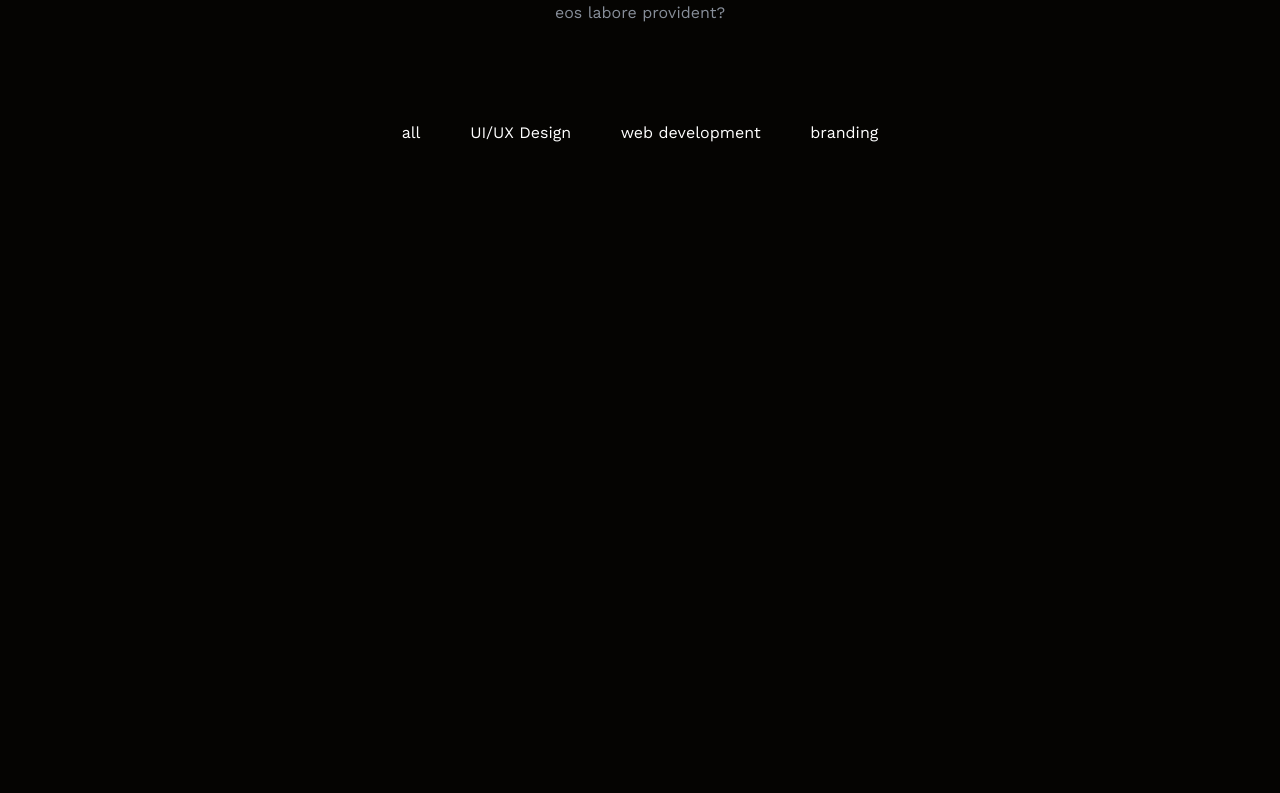
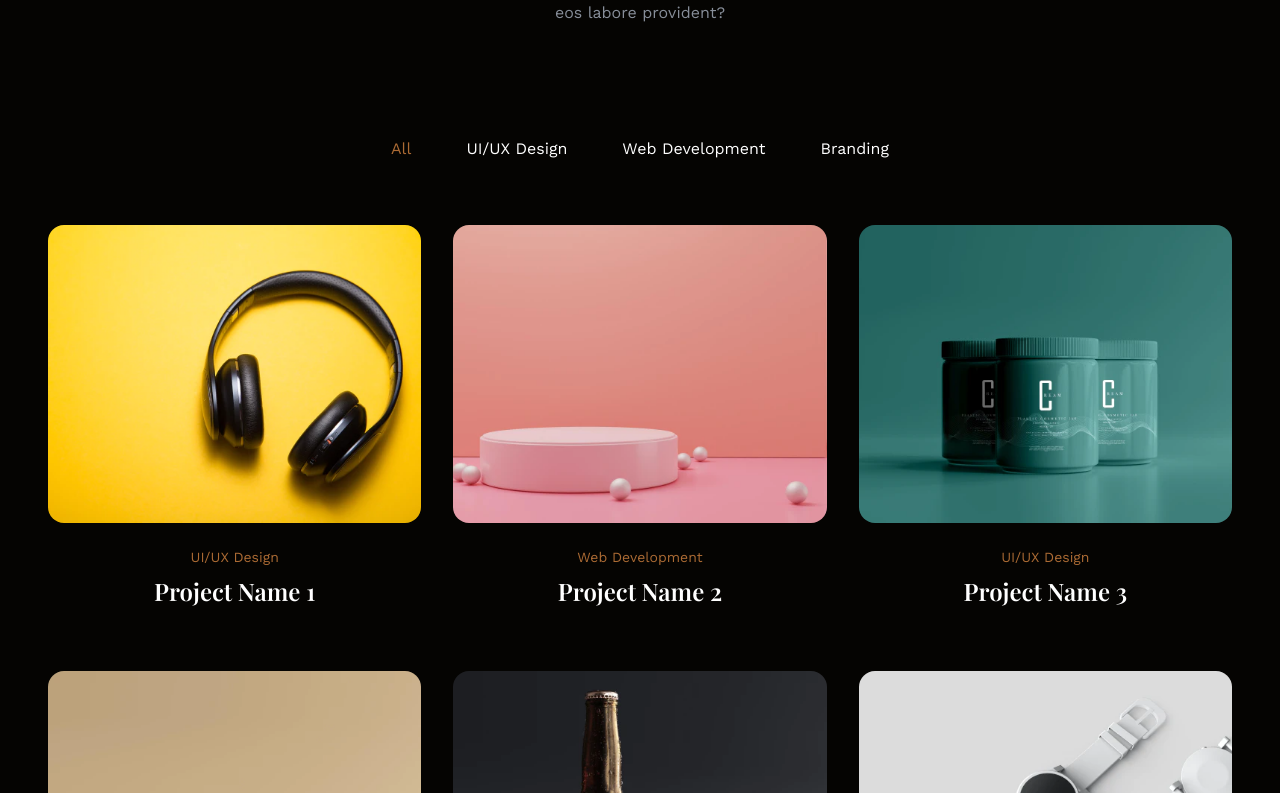
Before and after one commit to stanclarke-jr/portfolio-website, a React (Create React App) app: page / in a window 1280 px wide. Shown: the part 1887-2680 px from the top of the page. Built offline with nearby package versions, Linux system fonts and the light colour scheme; a web font is replaced by a local one.

Commit message:
feat: Portfolio/Projects section done

```diff
--- a/src/components/Project.js
+++ b/src/components/Project.js
@@ -1,5 +1,13 @@
-const Project = () => {
-  return <div>Project</div>;
+const Project = ({ item }) => {
+  return (
+    <div key={item.id} className="flex flex-col items-center text-center">
+      <div className="mb-6">
+        <img className="rounded-2xl" src={item.image} alt={item.name} />
+      </div>
+      <p className="capitalize text-accent text-sm mb-2">{item.category}</p>
+      <h3 className="text-2xl font-semibold capitalize mb-8">{item.name}</h3>
+    </div>
+  );
 };
 
 export default Project;
--- a/src/components/Projects.js
+++ b/src/components/Projects.js
@@ -8,9 +8,7 @@
 const Projects = () => {
   const [filter, setFilter] = useState({ name: 'all' });
   const [projects, setProjects] = useState([]);
-  const [active, setActive] = useState(false);
-
-  console.log(filter.name);
+  const [active, setActive] = useState(0);
 
   useEffect(() => {
     // Fetch projects based on filter
@@ -24,16 +22,39 @@
     }
   }, [filter]);
 
+  const handleClick = (e, index) => {
+    setFilter({ name: e.target.textContent.toLowerCase() });
+    setActive(index);
+  };
+
   return (
     <div>
       {/* Projects nav */}
       <nav className="mb-12 max-w-xl mx-auto">
         <ul className="flex flex-col md:flex-row justify-evenly items-center text-white">
-          {projectsNav.map((item, index) => {
-            return <li key={index}>{item.name}</li>;
+          {projectsNav.map((category, index) => {
+            return (
+              <li
+                key={index}
+                onClick={(e) => {
+                  handleClick(e, index);
+                }}
+                className={`${
+                  active === index ? 'active' : ''
+                } cursor-pointer capitalize m-4`}
+              >
+                {category.name}
+              </li>
+            );
           })}
         </ul>
       </nav>
+      {/* Projects grid */}
+      <section className="grid lg:grid-cols-3 gap-y-12 lg:gap-x-8 lg:gap-y-8">
+        {projects.map((item) => {
+          return <Project key={item.id} item={item} />;
+        })}
+      </section>
     </div>
   );
 };
```
